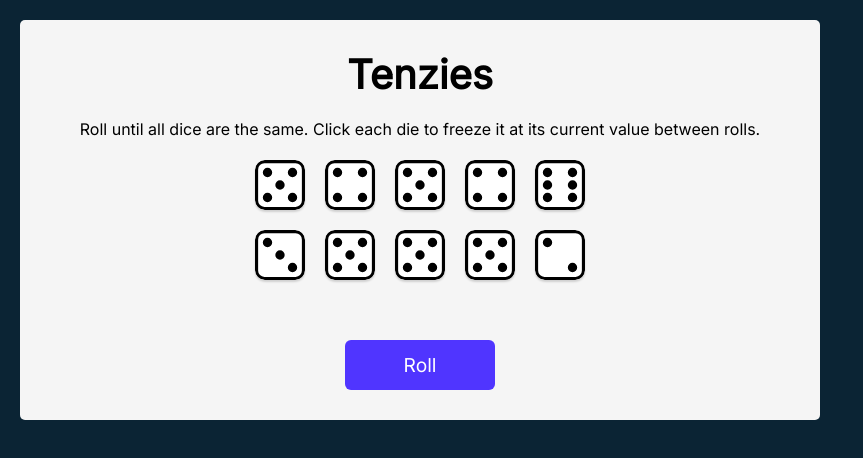
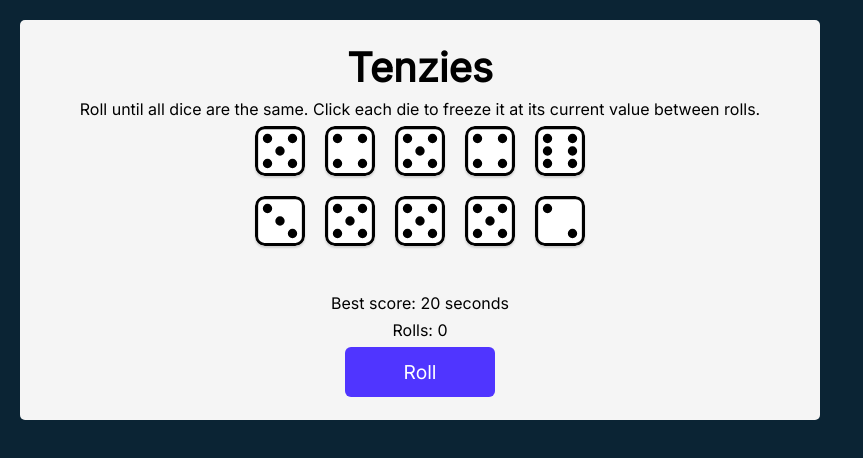
Before and after one commit to mjamecny/tenzies, a React (Create React App) app: page / in a window 1280 px wide. Shown: the top 458 px of the page, without its empty margins (0-863 px from the left). Built offline with nearby package versions, Linux system fonts and the light colour scheme.

Commit message:
implement counter for rolls, timer and store to localStorage

```diff
--- a/src/App.js
+++ b/src/App.js
@@ -25,6 +25,17 @@ const App = () => {
   // set state
   const [dice, setDice] = useState(allNewDice())
   const [tenzies, setTenzies] = useState(false)
+  const [count, setCount] = useState(0)
+  const [startTime, setStartTime] = useState(
+    performance.now()
+  )
+  const [timeTaken, setTimeTaken] = useState(0)
+  const [bestScore, setBestScore] = useState(
+    () =>
+      parseFloat(
+        JSON.parse(localStorage.getItem('bestScore'))
+      ) || 20
+  )
 
   // toggle isHeld property for die
   const holdDice = (id) => {
@@ -54,21 +65,38 @@ const App = () => {
           return die.isHeld ? die : generateNewDie()
         })
       )
+      setCount((prevCount) => prevCount + 1)
     } else {
       setTenzies(false)
       setDice(allNewDice())
+      setCount(0)
+      setTimeTaken(0)
+      setStartTime(performance.now())
     }
   }
 
   useEffect(() => {
-    console.log('Dice state changed')
     const allHeld = dice.every((die) => die.isHeld === true)
     const firstValue = dice[0].value
     const allSameValue = dice.every(
       (die) => die.value === firstValue
     )
-    if (allHeld && allSameValue) setTenzies(true)
+    if (allHeld && allSameValue) {
+      const endTime = performance.now()
+      const timeTakenSec = (endTime - startTime) / 1000
+      const timeTaken = parseFloat(timeTakenSec.toFixed(2))
+      setTimeTaken(timeTaken)
+      setTenzies(true)
+
+      if (timeTaken < bestScore) {
+        setBestScore(timeTaken)
+      }
+    }
   }, [dice])
+
+  useEffect(() => {
+    localStorage.setItem('bestScore', bestScore)
+  }, [bestScore])
 
   return (
     <main>
@@ -79,6 +107,9 @@ const App = () => {
         freeze it at its current value between rolls.
       </p>
       <div className="dice-container">{diceElements}</div>
+      <p>Best score: {bestScore} seconds</p>
+      <p>Rolls: {count}</p>
+      {tenzies && <p>It took you: {timeTaken} seconds</p>}
       <button onClick={rollDice}>
         {tenzies ? 'New game' : 'Roll'}
       </button>
```
Also changed, not shown: src/components/Die.js (+1 -9 lines).
